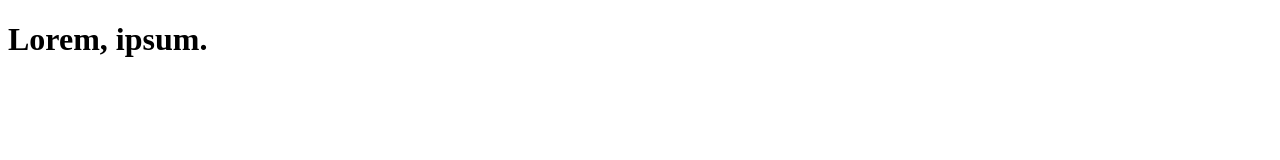
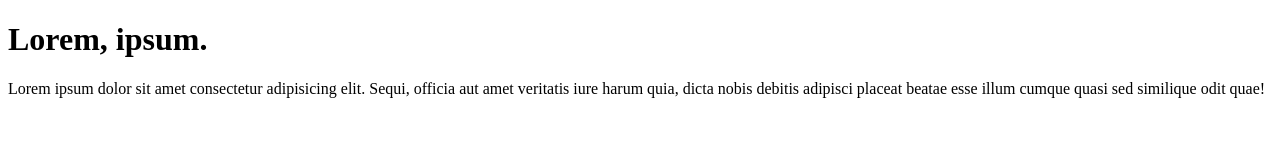
Before and after one commit to Jppisco/eliminar-por-favor, a plain HTML site: page carperta-prueba/index.html in a window 1280 px wide. Drawn offline with Linux system fonts and the light colour scheme.

Commit message:
lorem dos

```diff
--- a/carperta-prueba/index.html
+++ b/carperta-prueba/index.html
@@ -8,5 +8,6 @@
 </head>
 <body>
     <h1>Lorem, ipsum.</h1>
+    <p>Lorem ipsum dolor sit amet consectetur adipisicing elit. Sequi, officia aut amet veritatis iure harum quia, dicta nobis debitis adipisci placeat beatae esse illum cumque quasi sed similique odit quae!</p>
 </body>
 </html>
```
